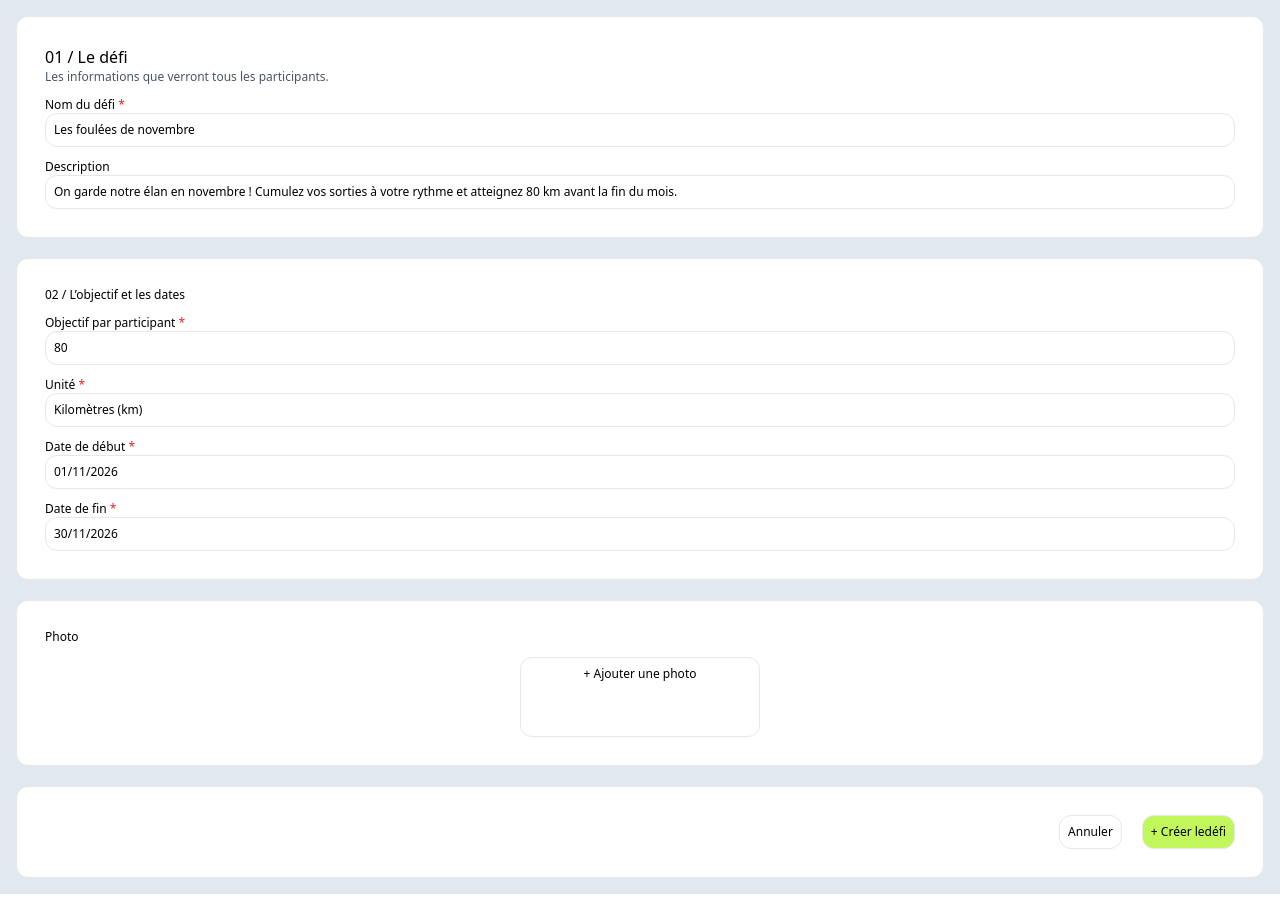
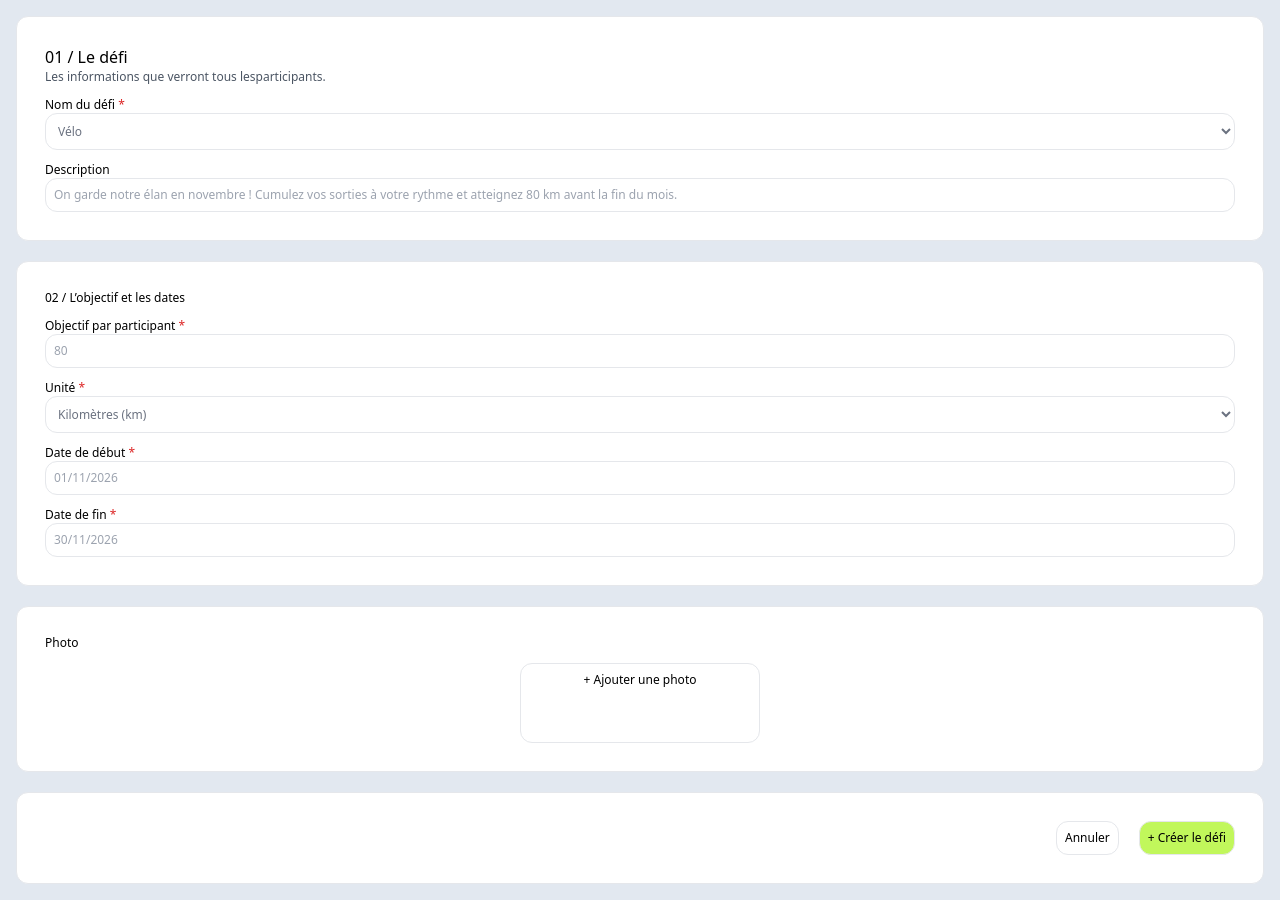
Before and after one commit to maryem-amesrouy/FitLeague, a plain HTML site: page indexDefi.html in a window 1280 px wide. Drawn offline with nearby package versions, Linux system fonts and the light colour scheme.

Commit message:
finalisation des modifications HTML et ajout du fichier javaScript

```diff
--- /dev/null
+++ b/data.js
@@ -0,0 +1,22 @@
+
+let sports = [
+    {name: "Vélo", id: 101},
+    {name: "Randonnée", id: 102},
+    {name: "Renforcement", id: 103},
+    {name: "Natation", id: 104},
+    {name: "Marche", id: 105},
+    {name: "Running", id: 106}
+]
+
+// let btnCreerDefi = document.getElementById("btnCreer");
+
+
+// btnCreerDefi.addEventListener("click", event =>{
+
+//         let objectifDeDefi = document.getElementById("objectifDefi")
+//         if (objectifDeDefi == /[0-9]/){
+//             console.log("yes")
+//         }
+
+
+// })
--- a/indexDefi.html
+++ b/indexDefi.html
@@ -9,39 +9,48 @@
     <title>FitLeague</title>
 
     <script src="https://cdn.tailwindcss.com"></script>
-    <script src="js/data.js"></script>
+    <script src="./data.js"></script>
 
 
 
 </head>
 
-
-
 <body>
-
+    <form action="/action_page.php">
         <div class=" bg-[#E2E8F0] p-4 max-h-100vh flex flex-col gap-5">
             <div class="bg-white flex flex-col gap-3 border rounded-xl p-7 ">
                 <div>
                     <div>
                         <h5 class="font-medium ">01 / Le défi <br></h5>
                     </div>
-                <div class=" font-medium text-gray-600 dark:text-gray-400 text-xs">Les informations que verront tous les
-                    participants.</div>
+                    <div class=" font-medium text-gray-600 dark:text-gray-400 text-xs">Les informations que verront tous
+                        lesparticipants.</div>
                 </div>
                 <div>
                     <div class="text-xs font-medium ">
                         <h6>Nom du défi <span class="text-red-600">*</span></h6>
                     </div>
-                <div class=" border rounded-xl bg-white p-2 w-80% text-xs">Les foulées de novembre</div>
+                    <div class="text-xs font-medium ">
+
+                        <select id="nomDefi" type="text"
+                            class=" border rounded-xl bg-white p-2 w-full text-xs text-gray-500 outline-none "
+                            required>>
+                            <option>Vélo</option>
+                            <option>Randonnée</option>
+                            <option>Renforcement</option>
+                            <option>Natation</option>
+                            <option>Marche</option>
+                            <option>Running</option>
+                        </select>
+                    </div>
                 </div>
                 <div>
                     <div class="text-xs font-medium ">
                         <h5>Description</h5>
                     </div>
-                <div class=" border rounded-xl bg-white p-2 w-80% text-xs">On garde notre élan en novembre ! Cumulez vos
-                    sorties à votre rythme et atteignez 80 km avant la
-                    fin du
-                    mois.</div>
+                    <input id="descriptionDefi" type="text"
+                        placeholder="On garde notre élan en novembre ! Cumulez vos sorties à votre rythme et atteignez 80 km avant la fin du mois."
+                        class=" border rounded-xl bg-white p-2 w-full text-xs text-gray-500 outline-none">
                 </div>
             </div>
             <div class="bg-white flex flex-col gap-3 border rounded-xl p-7">
@@ -52,23 +61,38 @@
 
                     <div class=" flex flex-col gap-3 ">
                         <div>
-                        <div class="text-xs font-medium ">Objectif par participant <span class="text-red-600">*</span>
+                            <div class="text-xs font-medium">Objectif par participant <span
+                                    class="text-red-600">*</span>
                             </div>
-                        <div class=" border rounded-xl bg-white p-2 w-80% text-xs">80</div>
+                            <input id="objectifDefi" type="text" placeholder="80"
+                                class=" border rounded-xl bg-white p-2 w-full text-xs text-gray-500 outline-none"
+                                required>
                         </div>
                         <div>
                             <div class="text-xs font-medium ">Unité <span class="text-red-600">*</span></div>
-                        <div class=" border rounded-xl bg-white p-2 w-80% text-xs">Kilomètres (km)</div>
+                            <div class="text-xs font-medium ">
+                                <select id="uniteDefi" type="text"
+                                    class=" border rounded-xl bg-white p-2 w-full text-xs text-gray-500 outline-none ">>
+                                    <option>Kilomètres (km)</option>
+                                    <option>m</option>
+                                    <option>min</option>
+                                    <option>cycle</option>
+                                </select>
+                            </div>
                         </div>
                     </div>
                     <div class=" flex flex-col gap-3 ">
                         <div>
                             <div class="text-xs font-medium ">Date de début <span class="text-red-600">*</span></div>
-                        <div class=" border rounded-xl bg-white p-2 w-80% text-xs">01/11/2026</div>
+                            <input id="dateDebutDefi" type="text" placeholder="01/11/2026"
+                                class=" border rounded-xl bg-white p-2 w-full text-xs text-gray-500 outline-none"
+                                required>
                         </div>
                         <div>
                             <div class="text-xs font-medium ">Date de fin <span class="text-red-600">*</span></div>
-                        <div class=" border rounded-xl bg-white p-2 w-80% text-xs">30/11/2026 </div>
+                            <input id="dateFinDefi" type="text" placeholder="30/11/2026"
+                                class=" border rounded-xl bg-white p-2 w-full text-xs text-gray-500 outline-none"
+                                required>
                         </div>
                     </div>
 
@@ -79,20 +103,25 @@
                     <h5 class="text-xs font-medium ">Photo</h5>
                 </div>
                 <div class="flex justify-center">
-                <p class=" border rounded-xl bg-white p-2 w-60 h-20 text-xs flex justify-center ">+ Ajouter une photo
-                </p>
+                    <p> <button class=" border rounded-xl bg-white p-2 w-60 h-20 text-xs flex justify-center">+ Ajouter
+                            une
+                            photo </button></p>
                 </div>
             </div>
             <div class="bg-white flex justify-end gap-3 border rounded-xl p-7">
                 <div class="flex justify-end gap-5">
-                <div><button class="rounded-full border rounded-xl bg-white p-2 text-xs ">Annuler</button></div>
-                <div><button class="rounded-full border rounded-xl p-2 text-xs border bg-[#C1F75B] ">+ Créer ledéfi</button></div>
+                    <div><button id="btnAnnuler" type="submit"
+                            class="rounded-full border rounded-xl bg-white p-2 text-xs  ">Annuler</button></div>
+                    <div><button id="btnCreer" type="submit"
+                            class="rounded-full border rounded-xl p-2 text-xs border bg-[#C1F75B] ">+ Créer le
+                            défi</button>
+                    </div>
                 </div>
             </div>
 
 
         </div>
-
+    </form>
 
 </body>
 
```
Also changed, not shown: 1 other file. Lines whose indentation alone changed are shown as unchanged.
